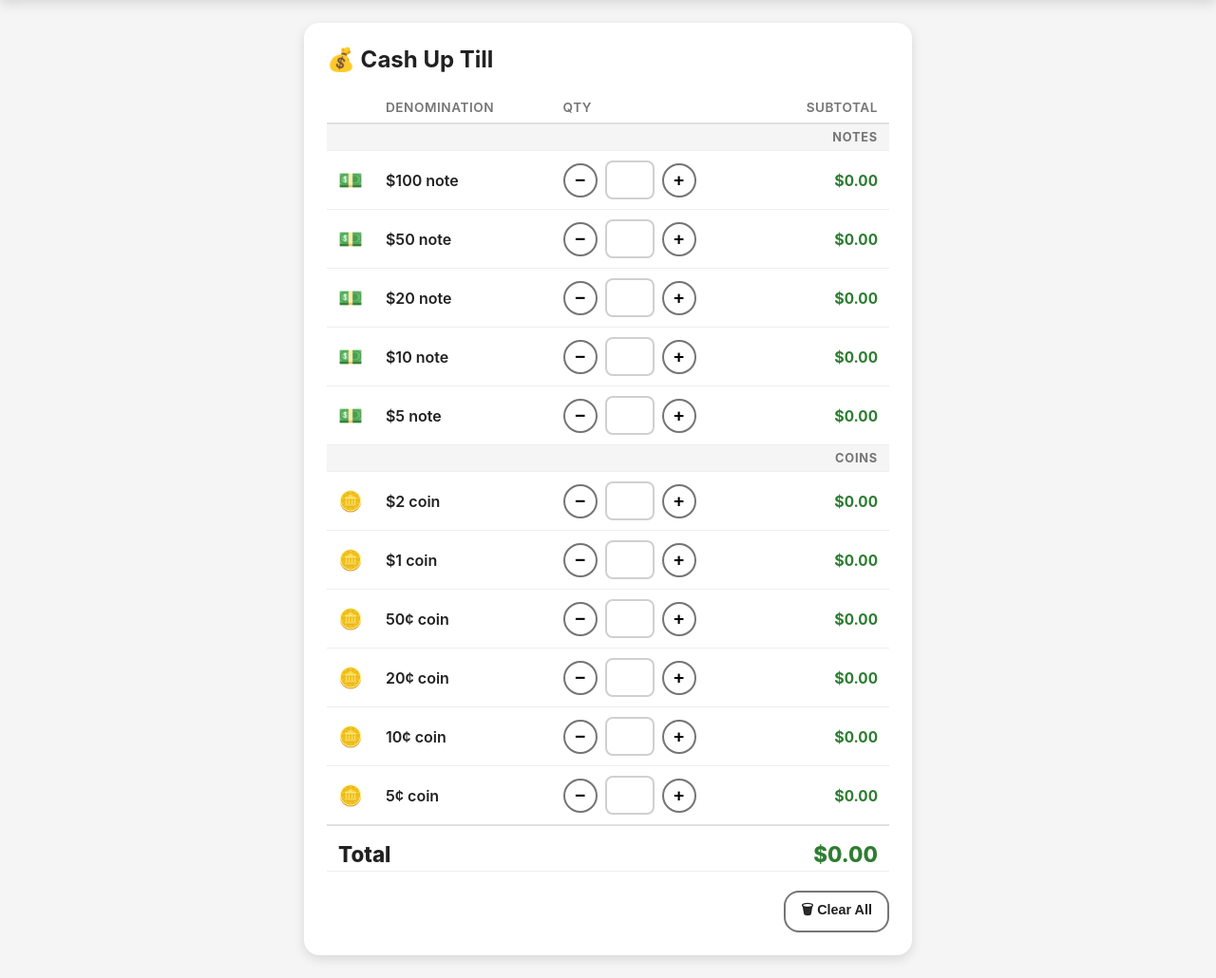
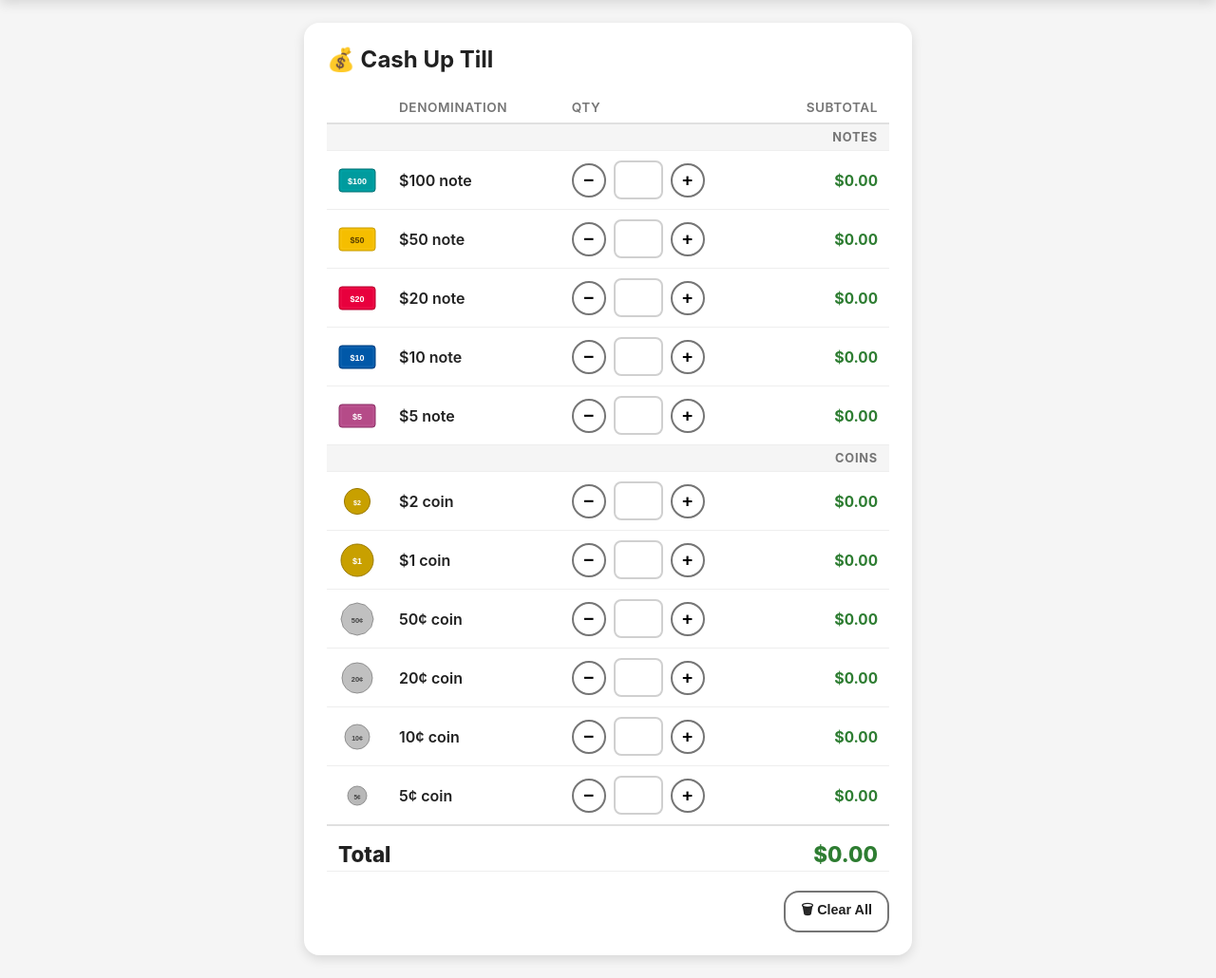
Before and after one commit to kallangerard/shopping-game, a Django app: page /till/ in a window 1280 px wide. Shown: the part 68-1098 px from the top of the page at 95% size. Run offline with Django 5.2, Linux system fonts and the light colour scheme.

Commit message:
Add SVG currency icons for till counting page (#49)
* Add SVG currency icons for till counting page

11 basic SVGs for Australian notes ($5–$100) and coins (5¢–$2),
using correct denomination colours. Replaces generic emoji in the
till template.

https://claude.ai/code/session_01Jg7KFS9SmMR7LckTgEbdPu

* Fix $2 coin: single gold circle, 80% diameter of $1

https://claude.ai/code/session_01Jg7KFS9SmMR7LckTgEbdPu

---------

Co-authored-by: Claude <noreply@anthropic.com>

```diff
--- a/store/templates/store/till.html
+++ b/store/templates/store/till.html
@@ -1,4 +1,5 @@
 {% extends "store/base.html" %}
+{% load static %}
 {% block title %}Count Till – Supermarket{% endblock %}
 
 {% block extra_style %}
@@ -38,7 +39,8 @@
     padding: 6px 12px;
   }
 
-  .denom-symbol { font-size: 1.3rem; width: 36px; }
+  .denom-symbol { width: 40px; }
+  .denom-symbol img { display: block; width: 40px; height: auto; }
   .denom-label { font-weight: 600; }
 
   .cart-row-qty {
@@ -111,68 +113,68 @@
       <tbody>
         <tr class="section-header"><td colspan="4">Notes</td></tr>
         <tr>
-          <td class="denom-symbol">💵</td>
+          <td class="denom-symbol"><img src="{% static 'store/currency/note_100.svg' %}" alt="$100 note"></td>
           <td class="denom-label">$100 note</td>
           <td><div class="cart-row-qty"><button type="button" class="qty-btn" onclick="adjust(this,-1)">−</button><input class="qty-input" type="number" min="0" step="1" inputmode="numeric" data-cents="10000" oninput="recalculate()"><button type="button" class="qty-btn" onclick="adjust(this,1)">+</button></div></td>
           <td class="row-subtotal">$0.00</td>
         </tr>
         <tr>
-          <td class="denom-symbol">💵</td>
+          <td class="denom-symbol"><img src="{% static 'store/currency/note_50.svg' %}" alt="$50 note"></td>
           <td class="denom-label">$50 note</td>
           <td><div class="cart-row-qty"><button type="button" class="qty-btn" onclick="adjust(this,-1)">−</button><input class="qty-input" type="number" min="0" step="1" inputmode="numeric" data-cents="5000" oninput="recalculate()"><button type="button" class="qty-btn" onclick="adjust(this,1)">+</button></div></td>
           <td class="row-subtotal">$0.00</td>
         </tr>
         <tr>
-          <td class="denom-symbol">💵</td>
+          <td class="denom-symbol"><img src="{% static 'store/currency/note_20.svg' %}" alt="$20 note"></td>
           <td class="denom-label">$20 note</td>
           <td><div class="cart-row-qty"><button type="button" class="qty-btn" onclick="adjust(this,-1)">−</button><input class="qty-input" type="number" min="0" step="1" inputmode="numeric" data-cents="2000" oninput="recalculate()"><button type="button" class="qty-btn" onclick="adjust(this,1)">+</button></div></td>
           <td class="row-subtotal">$0.00</td>
         </tr>
         <tr>
-          <td class="denom-symbol">💵</td>
+          <td class="denom-symbol"><img src="{% static 'store/currency/note_10.svg' %}" alt="$10 note"></td>
           <td class="denom-label">$10 note</td>
           <td><div class="cart-row-qty"><button type="button" class="qty-btn" onclick="adjust(this,-1)">−</button><input class="qty-input" type="number" min="0" step="1" inputmode="numeric" data-cents="1000" oninput="recalculate()"><button type="button" class="qty-btn" onclick="adjust(this,1)">+</button></div></td>
           <td class="row-subtotal">$0.00</td>
         </tr>
         <tr>
-          <td class="denom-symbol">💵</td>
+          <td class="denom-symbol"><img src="{% static 'store/currency/note_5.svg' %}" alt="$5 note"></td>
           <td class="denom-label">$5 note</td>
           <td><div class="cart-row-qty"><button type="button" class="qty-btn" onclick="adjust(this,-1)">−</button><input class="qty-input" type="number" min="0" step="1" inputmode="numeric" data-cents="500" oninput="recalculate()"><button type="button" class="qty-btn" onclick="adjust(this,1)">+</button></div></td>
           <td class="row-subtotal">$0.00</td>
         </tr>
         <tr class="section-header"><td colspan="4">Coins</td></tr>
         <tr>
-          <td class="denom-symbol">🪙</td>
+          <td class="denom-symbol"><img src="{% static 'store/currency/coin_200.svg' %}" alt="$2 coin"></td>
           <td class="denom-label">$2 coin</td>
           <td><div class="cart-row-qty"><button type="button" class="qty-btn" onclick="adjust(this,-1)">−</button><input class="qty-input" type="number" min="0" step="1" inputmode="numeric" data-cents="200" oninput="recalculate()"><button type="button" class="qty-btn" onclick="adjust(this,1)">+</button></div></td>
           <td class="row-subtotal">$0.00</td>
         </tr>
         <tr>
-          <td class="denom-symbol">🪙</td>
+          <td class="denom-symbol"><img src="{% static 'store/currency/coin_100.svg' %}" alt="$1 coin"></td>
           <td class="denom-label">$1 coin</td>
           <td><div class="cart-row-qty"><button type="button" class="qty-btn" onclick="adjust(this,-1)">−</button><input class="qty-input" type="number" min="0" step="1" inputmode="numeric" data-cents="100" oninput="recalculate()"><button type="button" class="qty-btn" onclick="adjust(this,1)">+</button></div></td>
           <td class="row-subtotal">$0.00</td>
         </tr>
         <tr>
-          <td class="denom-symbol">🪙</td>
+          <td class="denom-symbol"><img src="{% static 'store/currency/coin_50.svg' %}" alt="50¢ coin"></td>
           <td class="denom-label">50¢ coin</td>
           <td><div class="cart-row-qty"><button type="button" class="qty-btn" onclick="adjust(this,-1)">−</button><input class="qty-input" type="number" min="0" step="1" inputmode="numeric" data-cents="50" oninput="recalculate()"><button type="button" class="qty-btn" onclick="adjust(this,1)">+</button></div></td>
           <td class="row-subtotal">$0.00</td>
         </tr>
         <tr>
-          <td class="denom-symbol">🪙</td>
+          <td class="denom-symbol"><img src="{% static 'store/currency/coin_20.svg' %}" alt="20¢ coin"></td>
           <td class="denom-label">20¢ coin</td>
           <td><div class="cart-row-qty"><button type="button" class="qty-btn" onclick="adjust(this,-1)">−</button><input class="qty-input" type="number" min="0" step="1" inputmode="numeric" data-cents="20" oninput="recalculate()"><button type="button" class="qty-btn" onclick="adjust(this,1)">+</button></div></td>
           <td class="row-subtotal">$0.00</td>
         </tr>
         <tr>
-          <td class="denom-symbol">🪙</td>
+          <td class="denom-symbol"><img src="{% static 'store/currency/coin_10.svg' %}" alt="10¢ coin"></td>
           <td class="denom-label">10¢ coin</td>
           <td><div class="cart-row-qty"><button type="button" class="qty-btn" onclick="adjust(this,-1)">−</button><input class="qty-input" type="number" min="0" step="1" inputmode="numeric" data-cents="10" oninput="recalculate()"><button type="button" class="qty-btn" onclick="adjust(this,1)">+</button></div></td>
           <td class="row-subtotal">$0.00</td>
         </tr>
         <tr>
-          <td class="denom-symbol">🪙</td>
+          <td class="denom-symbol"><img src="{% static 'store/currency/coin_5.svg' %}" alt="5¢ coin"></td>
           <td class="denom-label">5¢ coin</td>
           <td><div class="cart-row-qty"><button type="button" class="qty-btn" onclick="adjust(this,-1)">−</button><input class="qty-input" type="number" min="0" step="1" inputmode="numeric" data-cents="5" oninput="recalculate()"><button type="button" class="qty-btn" onclick="adjust(this,1)">+</button></div></td>
           <td class="row-subtotal">$0.00</td>
```
Also changed, not shown: store/static/store/currency/coin_10.svg (added), store/static/store/currency/coin_100.svg (added), store/static/store/currency/coin_20.svg (added), store/static/store/currency/coin_200.svg (added), store/static/store/currency/coin_5.svg (added), store/static/store/currency/coin_50.svg (added), store/static/store/currency/note_10.svg (added), store/static/store/currency/note_100.svg (added), store/static/store/currency/note_20.svg (added), store/static/store/currency/note_5.svg (added), store/static/store/currency/note_50.svg (added).
